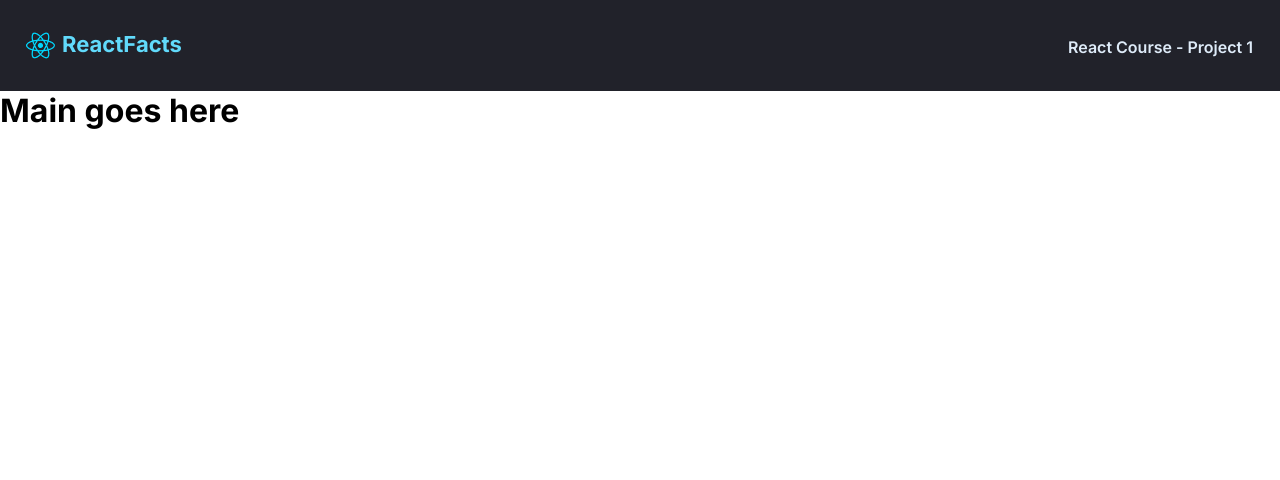
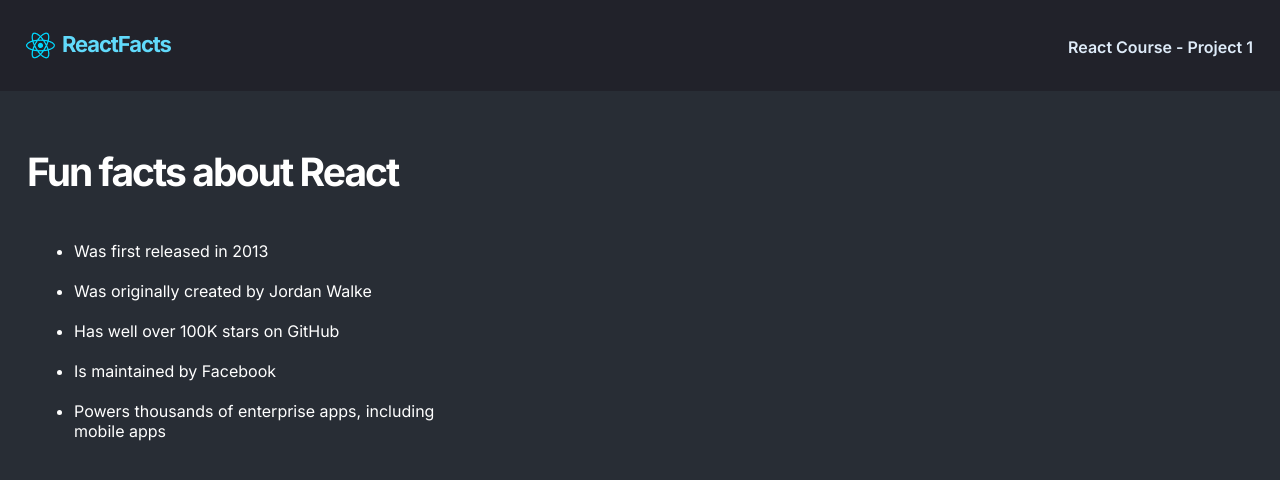
Before and after one commit to tsilvas0113/first-reactpage, a React (Create React App) app: page / in a window 1280 px wide. Shown: the top 480 px of the page. Built offline with nearby package versions, Linux system fonts and the light colour scheme.

Commit message:
Update main section

```diff
--- a/src/components/Main.js
+++ b/src/components/Main.js
@@ -2,7 +2,16 @@
 
 function Main () {
     return (
-        <h1>Main goes here</h1>
+        <div className="main-container">
+            <h1 className="title">Fun facts about React</h1>
+            <ul className="main-list">
+                <li>Was first released in 2013</li>
+                <li>Was originally created by Jordan Walke</li>
+                <li>Has well over 100K stars on GitHub</li>
+                <li>Is maintained by Facebook</li>
+                <li>Powers thousands of enterprise apps, including mobile apps</li>
+            </ul>
+        </div>
     )
 }
 
--- a/src/index.css
+++ b/src/index.css
@@ -3,6 +3,10 @@
     margin: 0;
     padding: 0;
     font-family: 'Inter', sans-serif;
+}
+
+body {
+    background-color: #282d35;
 }
 
 .nav-container {
@@ -29,6 +33,7 @@
     line-height: 27px;
     color: #61dafb;
     margin-left: 7px;
+    letter-spacing: -0.05em;
 }
 
 .nav-text {
@@ -40,3 +45,28 @@
     margin-bottom: 32px;
     margin-right: 27px;
 }
+
+.title {
+   margin-left: 27px;
+   margin-right: 99px;
+   margin-top: 57px;
+   font-weight: 700;
+   font-size: 39px;
+   line-height: 47px;
+   color: #ffffff;
+   width: 424px;
+   letter-spacing: -0.05em;
+}
+
+.main-list {
+    margin-top: 46px;
+    margin-left: 74px;
+    color: #ffffff;
+    width: 390px;
+}
+
+.main-list > li {
+    margin-bottom: 20px;
+    font-weight: 400;
+    font-size: 16px;
+}
```
